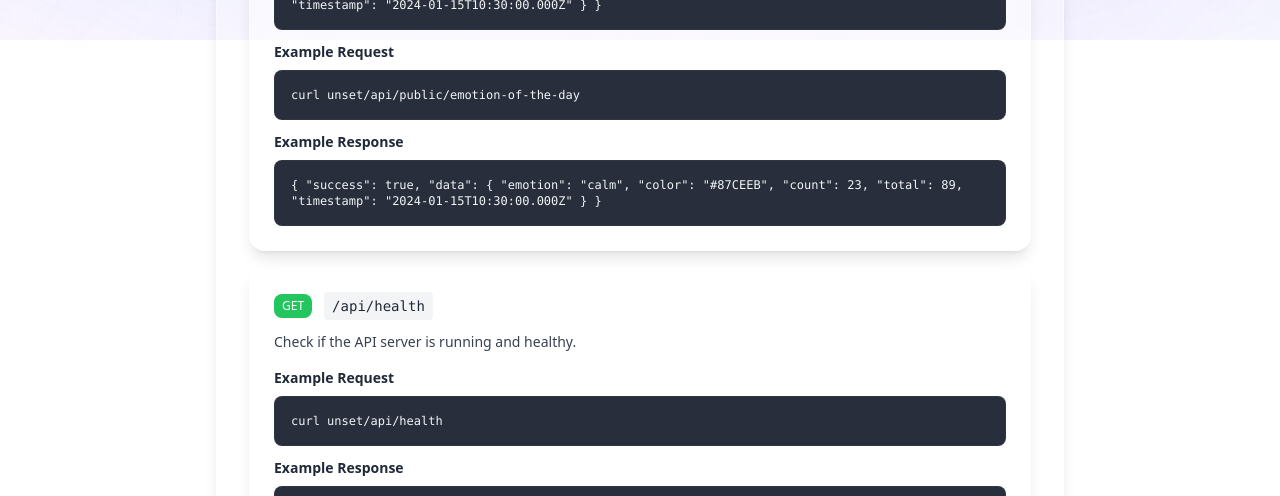
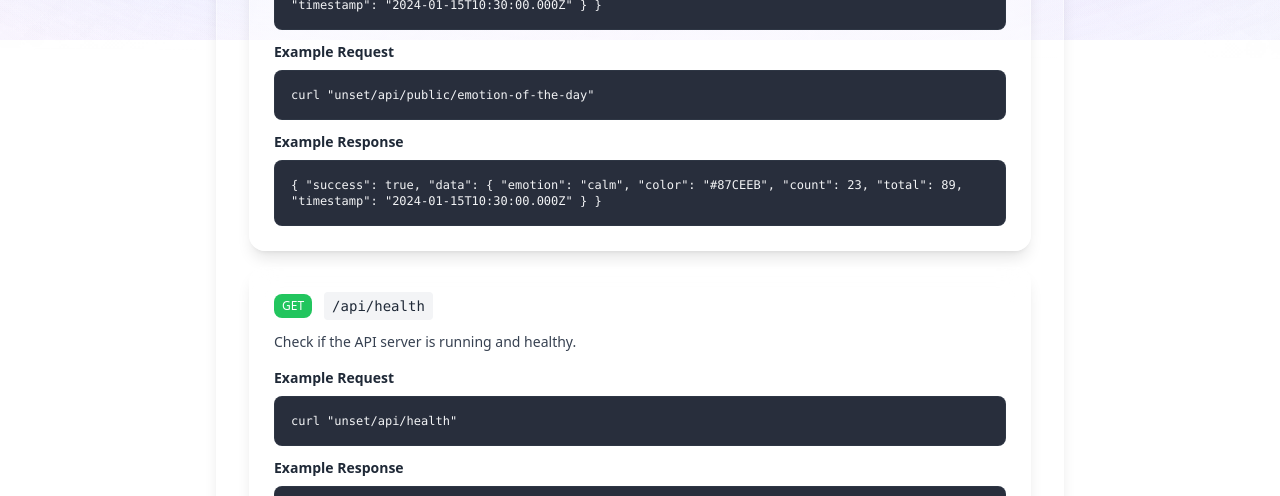
Before and after one commit to spencerdavis226/worldfeel, a React (Vite) app in the folder apps/web/: page /api in a window 1280 px wide. Shown: the part 760-1256 px from the top of the page. Built offline with nearby package versions, Linux system fonts and the light colour scheme; no server answers.

Commit message:
Update API documentation examples to include quotes around curl commands for improved clarity

```diff
--- a/apps/web/src/features/ApiDocsPage.tsx
+++ b/apps/web/src/features/ApiDocsPage.tsx
@@ -94,7 +94,7 @@ export function ApiDocsPage() {
                         Example Request
                       </h4>
                       <div className="backdrop-blur-lg bg-gray-900/[0.9] border border-gray-700/40 rounded-lg p-4 font-mono text-xs text-gray-100 overflow-x-auto">
-                        {`curl ${apiBaseUrl}/api/public/emotion-of-the-day`}
+                        {`curl "${apiBaseUrl}/api/public/emotion-of-the-day"`}
                       </div>
                     </div>
 
@@ -139,7 +139,7 @@ export function ApiDocsPage() {
                         Example Request
                       </h4>
                       <div className="backdrop-blur-lg bg-gray-900/[0.9] border border-gray-700/40 rounded-lg p-4 font-mono text-xs text-gray-100 overflow-x-auto">
-                        {`curl ${apiBaseUrl}/api/health`}
+                        {`curl "${apiBaseUrl}/api/health"`}
                       </div>
                     </div>
 
```
